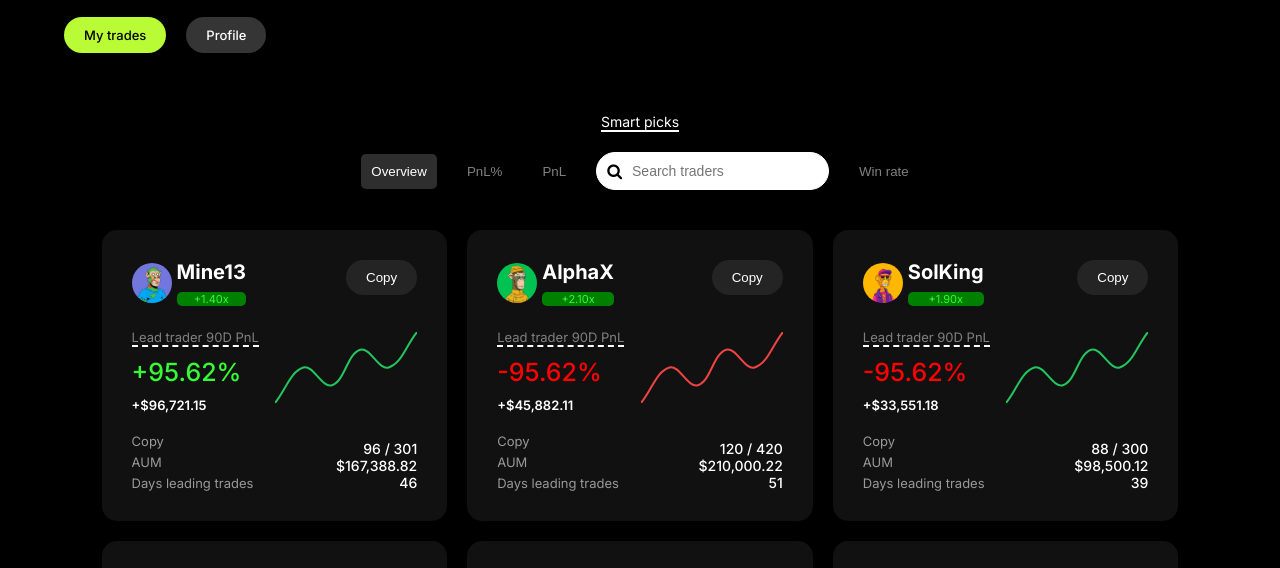
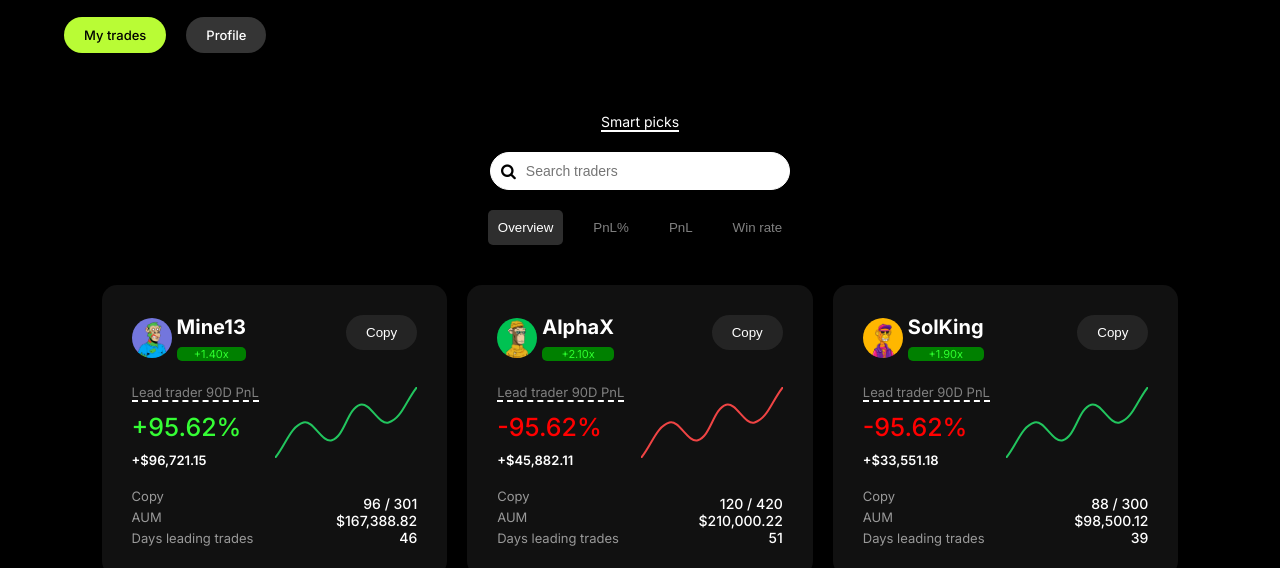
Before and after one commit to Abiola-Emmanuel/OKX, a plain HTML site: page futuretrades/future.html in a window 1280 px wide. Shown: the part 179-747 px from the top of the page. Drawn offline with nearby package versions, Linux system fonts and the light colour scheme; a web font is replaced by a local one.

Commit message:
little adjustments

```diff
--- a/futuretrades/future.css
+++ b/futuretrades/future.css
@@ -286,6 +286,7 @@ nav i {
 
 .main2 {
   display: flex;
+  align-items: center;
   flex-direction: column;
   gap: 20px;
   margin-top: 60px;
@@ -329,8 +330,8 @@ nav i {
 
 .search-traders {
   display: flex;
-  justify-content: center;
   gap: 5px;
+  width: 300px;
   border: 1px solid white;
   align-items: center;
   padding: 5px 10px;
--- a/futuretrades/future.html
+++ b/futuretrades/future.html
@@ -102,14 +102,16 @@
         <a class="m-link" href="#">Bots</a> -->
       </div>
 
+      <div class="search-traders">
+        <i class="fa fa-search"></i>
+        <input type="text" placeholder="Search traders">
+      </div>
+
       <div class="buttons">
         <button>Overview</button>
         <button>PnL%</button>
         <button>PnL</button>
-        <div class="search-traders">
-          <i class="fa fa-search"></i>
-          <input type="text" placeholder="Search traders">
-        </div>
+
         <button>Win rate</button>
         <!-- <button>AUM</button>
         <button>No. of copy traders</button>
--- a/spot-trades/spot-trade.css
+++ b/spot-trades/spot-trade.css
@@ -287,6 +287,7 @@ nav i {
   display: flex;
   flex-direction: column;
   gap: 20px;
+  align-items: center;
   margin-top: 60px;
 }
 
@@ -327,7 +328,7 @@ nav i {
 
 .search-traders {
   display: flex;
-  justify-content: center;
+  width: 300px;
   gap: 5px;
   border: 1px solid white;
   align-items: center;
```
Also changed, not shown: spot-trades/spot-trade.html (+4 -4 lines).
